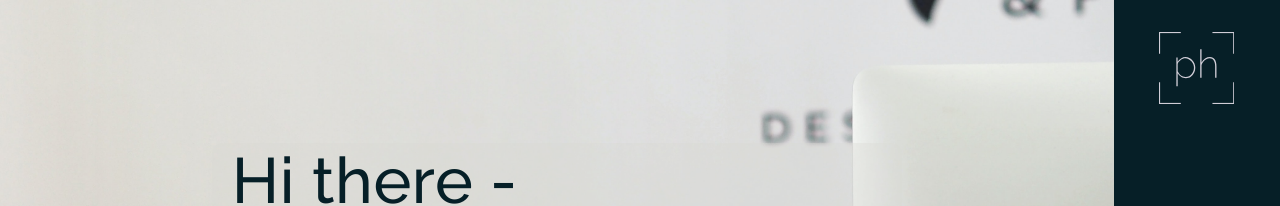
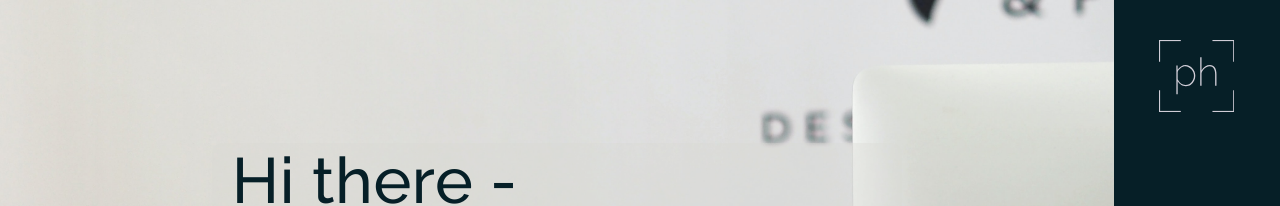
Before and after one commit to thepaiger/portfolio, a React (Create React App) app in the folder client/: page / in a window 1280 px wide. Shown: the top 206 px of the page. Built offline with nearby package versions, Linux system fonts and the light colour scheme.

Commit message:
matched vertical margins of logos on nav

```diff
--- a/client/src/layout/Layout.css
+++ b/client/src/layout/Layout.css
@@ -22,7 +22,7 @@ https://codepen.io/heyvian/pen/xEovGd?editors=1100
 .home-link {
   position: relative;
   display: block;
-  margin: 4vh 0 0 0;
+  margin: 5vh 0 0 0;
   padding: 0;
   font-size: 24px;
   z-index: 5;
```
